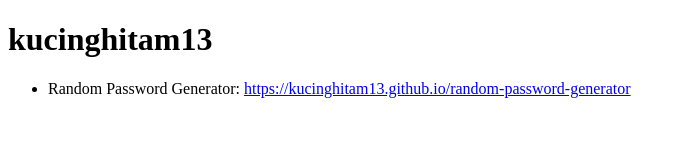
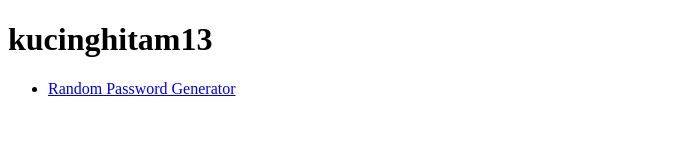
Before and after one commit to kucinghitam13/kucinghitam13.github.io, a plain HTML site: page index.html in a window 1280 px wide. Shown: the whole page, without its empty margins (0-685 px from the left). Drawn offline with Linux system fonts and the light colour scheme.

Commit message:
Change hyperlink

```diff
--- a/index.html
+++ b/index.html
@@ -9,7 +9,7 @@
 <body>
     <h1>kucinghitam13</h1>
     <ul>
-        <li>Random Password Generator: <a href="https://kucinghitam13.github.io/random-password-generator">https://kucinghitam13.github.io/random-password-generator</a></li>
+        <li><a href="https://kucinghitam13.github.io/random-password-generator">Random Password Generator</a></li>
     </ul>
 </body>
 </html>
```
